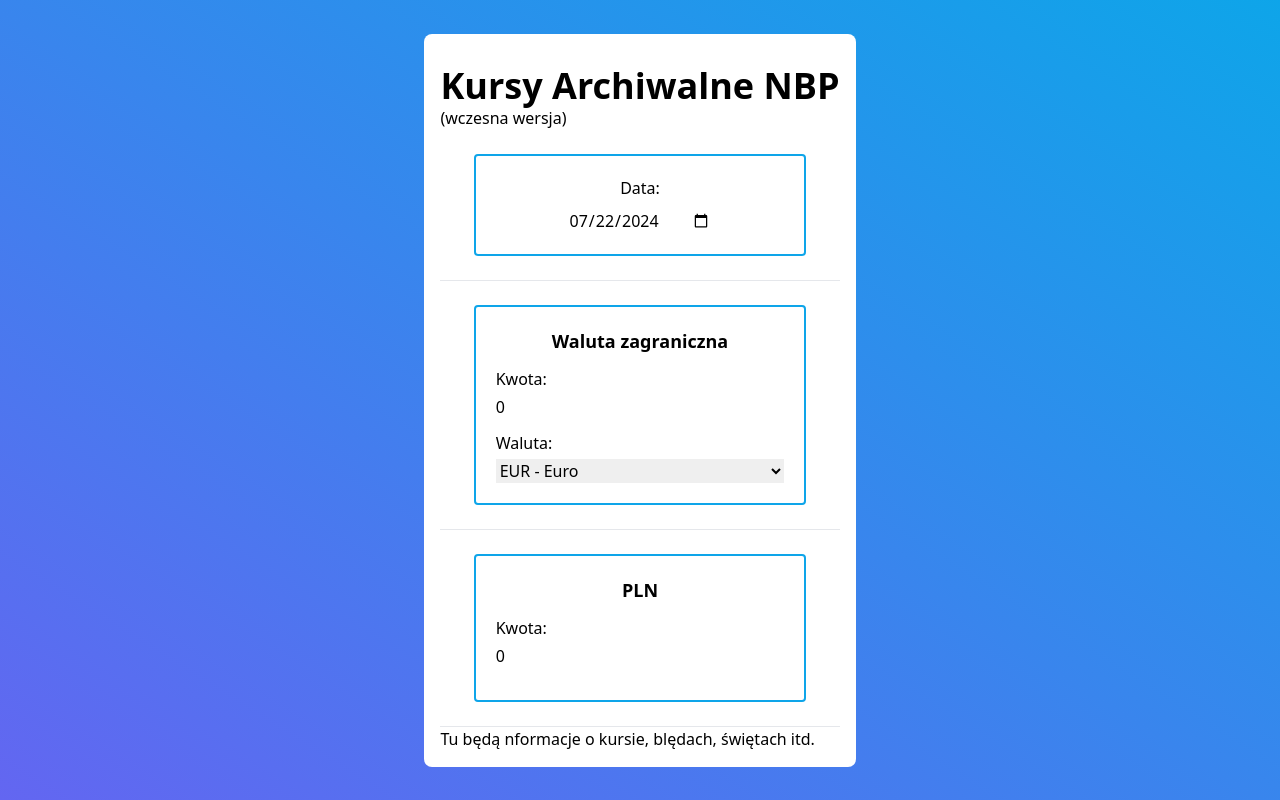
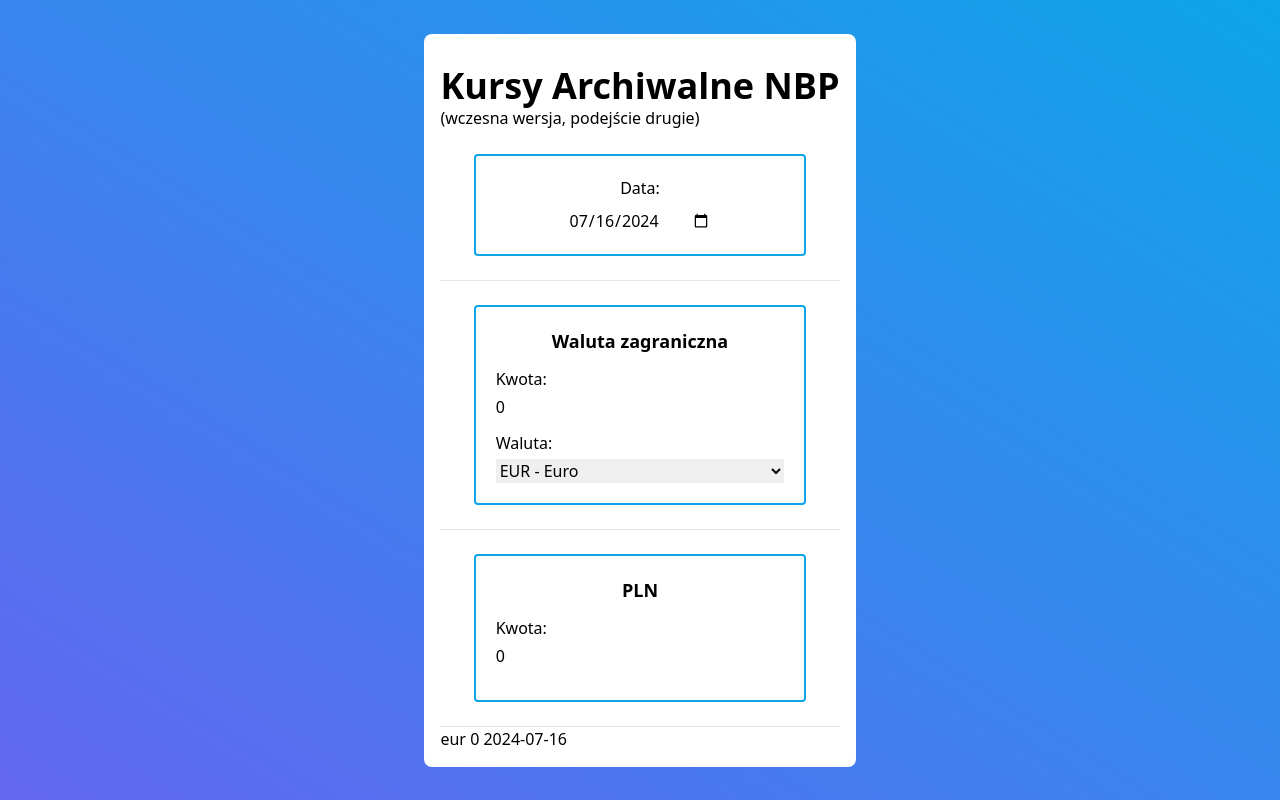
Before and after one commit to Bartek404/-NBPHistoryRates-React, a React (Vite) app: page / in a window 1280 px wide. Built offline with nearby package versions, Linux system fonts and the light colour scheme; no server answers.

Commit message:
Changed states to avoid infinite loops in rendering.

```diff
--- a/src/App.jsx
+++ b/src/App.jsx
@@ -3,22 +3,29 @@
 import { Calendar } from "./components/Calendar";
 
 function App() {
-  const [date, setDate] = useState(new Date().toISOString().slice(0, 10));
-  const [currency, setCurrency] = useState("eur");
-  const [amountOne, setAmountOne] = useState(0);
-  const [amountTwo, setAmountTwo] = useState(0);
+  const [states, setStates] = useState({
+    /* date: new Date().toISOString().slice(0, 10), */
+    amountOne: 0,
+    amountTwo: 0,
+  });
+
+  const [nbpStates, setNbpStates] = useState({
+    date: "2024-07-16",
+    currency: "eur",
+  });
+
   const [exchangeRate, setExchangeRate] = useState(0);
 
   useEffect(() => {
-    fetch(`https://api.nbp.pl/api/exchangerates/rates/a/${currency}/${date}`)
+    fetch(
+      `https://api.nbp.pl/api/exchangerates/rates/a/${nbpStates.currency}/${nbpStates.date}`,
+    )
       .then((res) => res.json())
       .then((data) => {
-        console.log(data);
-        console.log(data.rates[0].mid);
         setExchangeRate(data.rates[0].mid);
       })
       .catch((err) => console.log(err));
-  }, [currency, date]);
+  }, [nbpStates, exchangeRate]);
 
   return (
     <main className="flex h-screen w-screen flex-col items-center justify-center bg-gradient-to-bl from-sky-500 to-indigo-500 p-4">
@@ -26,30 +33,41 @@
         <h1 className="pt-4 text-center text-4xl font-bold">
           Kursy Archiwalne NBP
         </h1>
-        <p>(wczesna wersja)</p>
+        <p>(wczesna wersja, podejście drugie)</p>
         <Calendar
-          date={date}
-          setDate={(e) => setDate(e.target.value)}
+          date={nbpStates.date}
+          setDate={(e) => {
+            setNbpStates({ ...nbpStates, date: e.target.value });
+            console.log(nbpStates);
+          }}
         ></Calendar>
         <hr />
         <CurrencyBox
-          amount={amountOne}
+          amount={states.amountOne}
           setAmount={(e) => {
-            setAmountOne(e.target.value);
-            setAmountTwo(e.target.value * exchangeRate);
+            setStates({
+              ...states,
+              amountOne: e.target.value,
+              amountTwo: states.amountOne * exchangeRate,
+            });
           }}
-          currency={currency}
-          setCurrency={(e) => setCurrency(e.target.value)}
+          currency={nbpStates.currency}
+          setCurrency={(e) =>
+            setNbpStates({ ...nbpStates, currency: e.target.value })
+          }
           isSelectShown={true}
         >
           Waluta zagraniczna
         </CurrencyBox>
         <hr />
         <CurrencyBox
-          amount={amountTwo}
+          amount={states.amountTwo}
           setAmount={(e) => {
-            setAmountTwo(e.target.value);
-            setAmountOne(e.target.value / exchangeRate);
+            setStates({
+              ...states,
+              amountTwo: e.target.value,
+              amountOne: states.amountTwo * exchangeRate,
+            });
           }}
           isSelectShown={false}
         >
@@ -58,7 +76,9 @@
 
         <hr />
 
-        <span>Tu będą nformacje o kursie, blędach, świętach itd.</span>
+        <span>
+          {nbpStates.currency} {exchangeRate} {nbpStates.date}
+        </span>
       </div>
     </main>
   );
```
